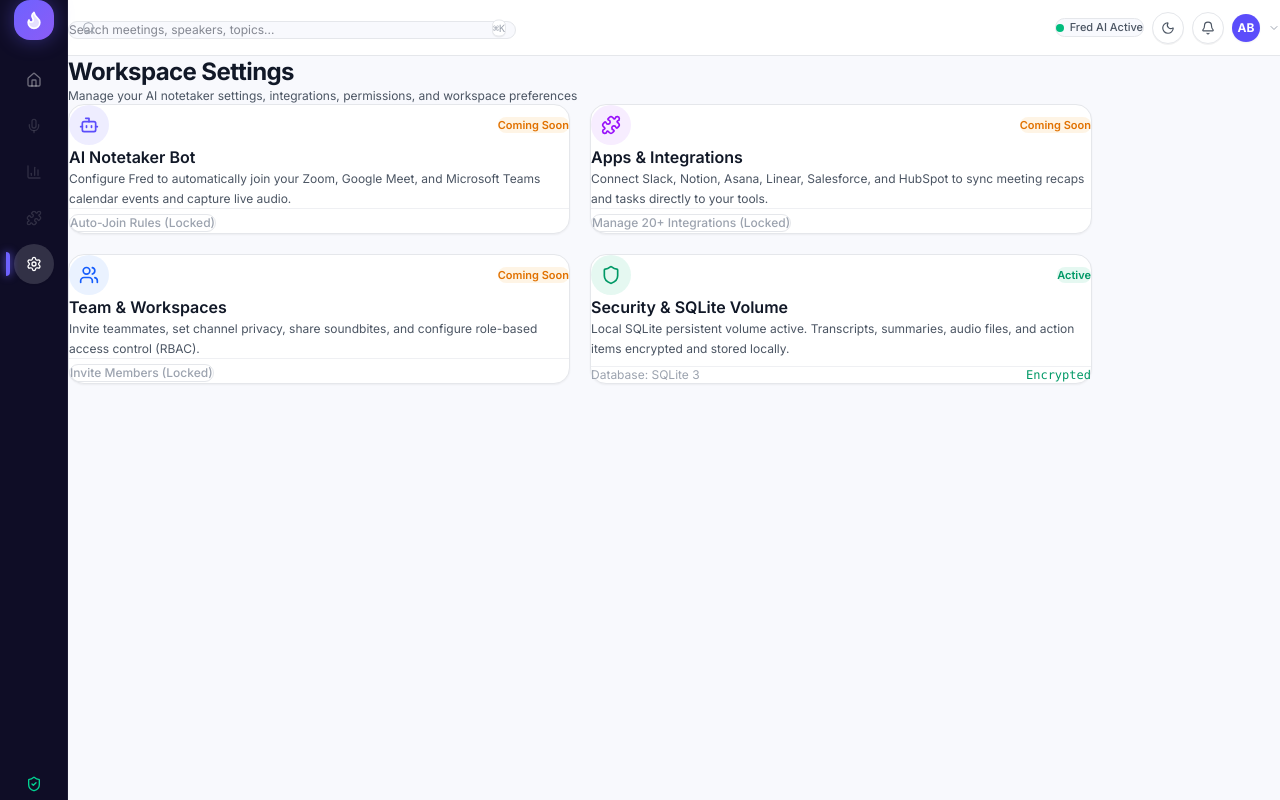
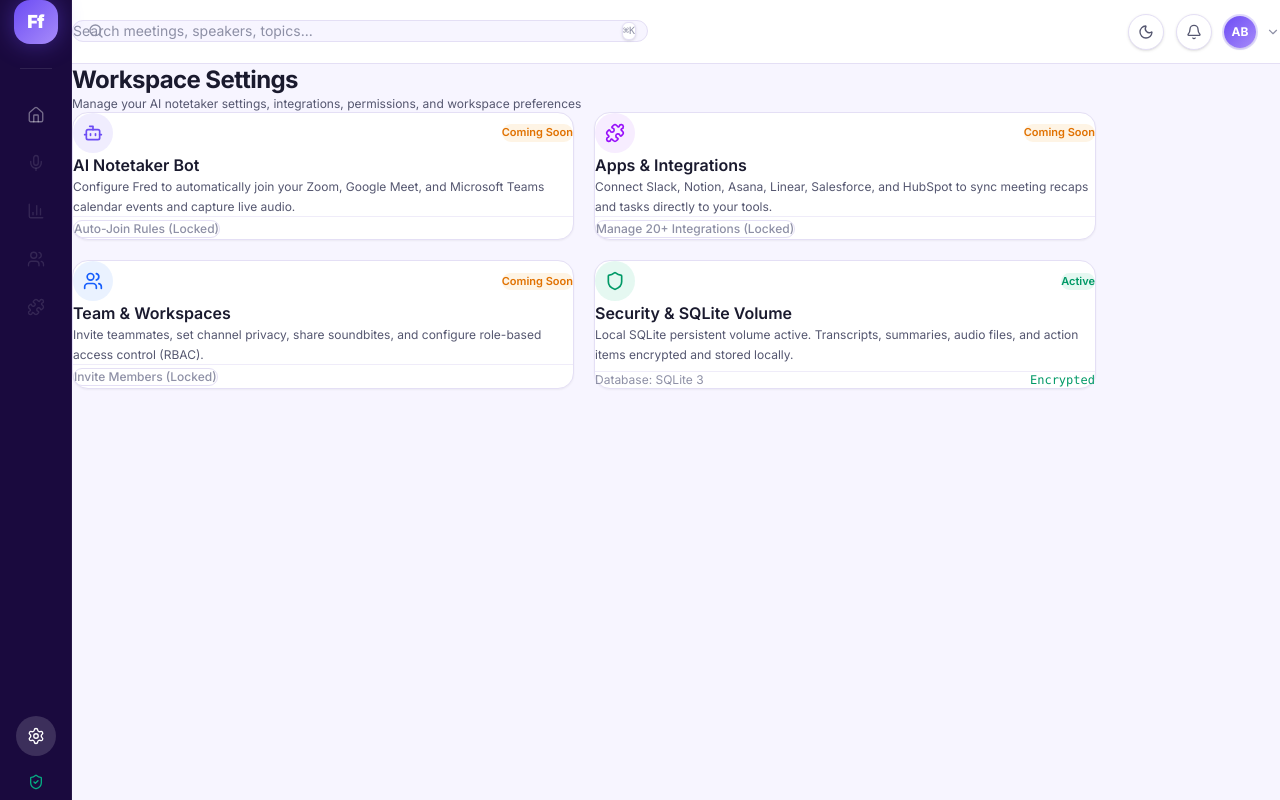
Before and after one commit to Anurag-Basuri/Fireflies.ai-clone, a Next.js app in the folder frontend/: page /settings in a window 1280 px wide. Built offline with nearby package versions, Linux system fonts and the light colour scheme.

Commit message:
feat(ui): update color system and layout shell

```diff
--- a/frontend/src/app/globals.css
+++ b/frontend/src/app/globals.css
@@ -1,53 +1,67 @@
 @import 'tailwindcss';
 
 :root {
-	--brand-primary: #5b4dfb;
-	--brand-primary-light: #7c65ff;
-	--brand-primary-dark: #4738e0;
-	--brand-accent: #8b5cf6;
-	--brand-gradient: linear-gradient(135deg, #5b4dfb 0%, #8b5cf6 100%);
+	/* Fireflies brand purple palette */
+	--brand-primary: #6c4cf4;
+	--brand-primary-light: #8b6ff7;
+	--brand-primary-dark: #5a3fe0;
+	--brand-accent: #a78bfa;
+	--brand-gradient: linear-gradient(135deg, #6c4cf4 0%, #a78bfa 100%);
+	--brand-gradient-vivid: linear-gradient(135deg, #6c4cf4 0%, #8b5cf6 50%, #c084fc 100%);
 
+	/* Light mode — lavender tinted, NOT plain white */
 	--bg-primary: #ffffff;
-	--bg-secondary: #f8f9fd;
-	--bg-tertiary: #f0f2f9;
+	--bg-secondary: #f7f5ff;
+	--bg-tertiary: #eee9ff;
 	--bg-card: #ffffff;
-	--bg-sidebar: #0f0d26;
+	--bg-sidebar: #1a0a3e;
+	--bg-hover: #f0ecff;
 
-	--text-primary: #111827;
-	--text-secondary: #4b5563;
-	--text-muted: #9ca3af;
+	/* Text — warm grays */
+	--text-primary: #1a1a2e;
+	--text-secondary: #555770;
+	--text-muted: #8e90a6;
 
-	--border-color: #e5e7eb;
-	--border-hover: #d1d5db;
+	/* Borders — soft lavender tint */
+	--border-color: #e4dff5;
+	--border-hover: #d1c9ea;
 
+	/* Semantic colors */
 	--success: #10b981;
 	--warning: #f59e0b;
 	--error: #ef4444;
 
+	/* Radii */
 	--radius: 0.75rem;
 	--radius-lg: 1rem;
-	--radius-xl: 1.25rem;
+	--radius-xl: 1.5rem;
+	--radius-full: 9999px;
 }
 
 .dark {
-	--brand-primary: #6e62ff;
-	--brand-primary-light: #8a7eff;
-	--brand-primary-dark: #584bf5;
-	--brand-accent: #a78bfa;
-	--brand-gradient: linear-gradient(135deg, #6e62ff 0%, #a78bfa 100%);
+	--brand-primary: #7c5cf9;
+	--brand-primary-light: #9b7ffc;
+	--brand-primary-dark: #6647e8;
+	--brand-accent: #b49bff;
+	--brand-gradient: linear-gradient(135deg, #7c5cf9 0%, #b49bff 100%);
+	--brand-gradient-vivid: linear-gradient(135deg, #7c5cf9 0%, #9b7ffc 50%, #c9b3ff 100%);
 
-	--bg-primary: #0e0d1f;
-	--bg-secondary: #14122b;
-	--bg-tertiary: #1f1b40;
-	--bg-card: #161430;
-	--bg-sidebar: #0a0817;
+	/* Dark mode — deep navy/purple */
+	--bg-primary: #0d0b1a;
+	--bg-secondary: #13102a;
+	--bg-tertiary: #1e1940;
+	--bg-card: #171333;
+	--bg-sidebar: #08061a;
+	--bg-hover: #231e4a;
 
-	--text-primary: #f9fafb;
-	--text-secondary: #9ca3af;
-	--text-muted: #6b7280;
+	/* Text — cool whites */
+	--text-primary: #f0eeff;
+	--text-secondary: #a09cc0;
+	--text-muted: #6e6a8e;
 
+	/* Borders — translucent */
 	--border-color: rgba(255, 255, 255, 0.08);
-	--border-hover: rgba(255, 255, 255, 0.16);
+	--border-hover: rgba(255, 255, 255, 0.15);
 }
 
 * {
@@ -68,12 +82,14 @@ body {
 	color: var(--text-primary);
 	-webkit-font-smoothing: antialiased;
 	-moz-osx-font-smoothing: grayscale;
+	font-size: 14px;
+	line-height: 1.6;
 }
 
-/* Scrollbar styling */
+/* Scrollbar — thin purple accent */
 ::-webkit-scrollbar {
-	width: 5px;
-	height: 5px;
+	width: 6px;
+	height: 6px;
 }
 
 ::-webkit-scrollbar-track {
@@ -81,13 +97,13 @@ body {
 }
 
 ::-webkit-scrollbar-thumb {
-	background: var(--text-muted);
-	border-radius: 4px;
-	opacity: 0.5;
+	background: var(--brand-primary);
+	border-radius: 6px;
+	opacity: 0.4;
 }
 
 ::-webkit-scrollbar-thumb:hover {
-	background: var(--text-secondary);
+	background: var(--brand-primary-light);
 }
 
 /* Active transcript line accent bar */
@@ -132,6 +148,22 @@ body {
 	border-radius: var(--radius);
 }
 
+/* Brand gradient animation */
+@keyframes gradientShift {
+	0%,
+	100% {
+		background-position: 0% 50%;
+	}
+	50% {
+		background-position: 100% 50%;
+	}
+}
+
+.gradient-animate {
+	background-size: 200% 200%;
+	animation: gradientShift 3s ease infinite;
+}
+
 /* Media player seek bar styling */
 input[type='range'] {
 	-webkit-appearance: none;
@@ -141,29 +173,110 @@ input[type='range'] {
 }
 
 input[type='range']::-webkit-slider-runnable-track {
-	height: 4px;
-	border-radius: 2px;
+	height: 5px;
+	border-radius: 3px;
 	background: var(--border-color);
 }
 
 input[type='range']::-webkit-slider-thumb {
 	-webkit-appearance: none;
-	height: 14px;
-	width: 14px;
+	height: 16px;
+	width: 16px;
 	border-radius: 50%;
 	background: var(--brand-primary);
-	margin-top: -5px;
-	box-shadow: 0 0 8px rgba(91, 77, 251, 0.5);
+	margin-top: -5.5px;
+	box-shadow: 0 0 10px rgba(108, 76, 244, 0.5);
 	transition: transform 0.15s ease;
 }
 
 input[type='range']:hover::-webkit-slider-thumb {
-	transform: scale(1.2);
+	transform: scale(1.25);
 }
 
 /* Glass panel styling */
 .glass-panel {
 	background: color-mix(in srgb, var(--bg-card) 90%, transparent);
-	backdrop-filter: blur(12px);
+	backdrop-filter: blur(16px);
 	border: 1px solid var(--border-color);
 }
+
+/* Pill button base styles */
+.btn-primary {
+	display: inline-flex;
+	align-items: center;
+	justify-content: center;
+	gap: 0.5rem;
+	padding: 0.5rem 1.25rem;
+	border-radius: var(--radius-full);
+	background: var(--brand-gradient);
+	color: #ffffff;
+	font-weight: 600;
+	font-size: 0.8125rem;
+	border: none;
+	cursor: pointer;
+	transition: all 0.2s ease;
+	box-shadow: 0 2px 8px rgba(108, 76, 244, 0.3);
+}
+
+.btn-primary:hover {
+	transform: translateY(-1px);
+	box-shadow: 0 4px 16px rgba(108, 76, 244, 0.4);
+}
+
+.btn-primary:active {
+	transform: translateY(0);
+}
+
+.btn-secondary {
+	display: inline-flex;
+	align-items: center;
+	justify-content: center;
+	gap: 0.5rem;
+	padding: 0.5rem 1.25rem;
+	border-radius: var(--radius-full);
+	background: var(--bg-tertiary);
+	color: var(--text-primary);
+	font-weight: 500;
+	font-size: 0.8125rem;
+	border: 1px solid var(--border-color);
+	cursor: pointer;
+	transition: all 0.2s ease;
+}
+
+.btn-secondary:hover {
+	border-color: var(--brand-primary);
+	color: var(--brand-primary);
+	background: color-mix(in srgb, var(--brand-primary) 8%, var(--bg-tertiary));
+}
+
+/* Subtle fade-in animation */
+@keyframes fadeInUp {
+	from {
+		opacity: 0;
+		transform: translateY(8px);
+	}
+	to {
+		opacity: 1;
+		transform: translateY(0);
+	}
+}
+
+.animate-fade-in-up {
+	animation: fadeInUp 0.3s ease-out;
+}
+
+/* Tab underline animation */
+.tab-active-underline {
+	position: relative;
+}
+
+.tab-active-underline::after {
+	content: '';
+	position: absolute;
+	bottom: -1px;
+	left: 0;
+	right: 0;
+	height: 2px;
+	background: var(--brand-primary);
+	border-radius: 2px 2px 0 0;
+}
--- a/frontend/src/components/layout/Navbar.tsx
+++ b/frontend/src/components/layout/Navbar.tsx
@@ -1,4 +1,4 @@
-// Top navigation bar with global search, keyboard shortcuts, dark mode toggle, and profile menu
+// Top navigation bar with global search, dark mode toggle, and profile menu
 'use client';
 
 import { useState, useEffect } from 'react';
@@ -11,8 +11,6 @@ import {
 	ChevronDown,
 	User,
 	LogOut,
-	Sparkles,
-	SlidersHorizontal,
 } from 'lucide-react';
 import { useTheme } from 'next-themes';
 import { getInitials } from '@/lib/utils';
@@ -40,30 +38,30 @@ export function Navbar() {
 
 	return (
 		<header
-			className="flex h-14 items-center justify-between border-b px-5 gap-4 shrink-0 transition-colors"
+			className="flex h-16 items-center justify-between border-b px-6 gap-6 shrink-0 transition-colors"
 			style={{
 				backgroundColor: 'var(--bg-primary)',
 				borderColor: 'var(--border-color)',
 			}}
 		>
-			{/* Global Search with shortcut pill */}
-			<form onSubmit={handleSearch} className="flex-1 max-w-md">
+			{/* Global Search — wide and centered */}
+			<form onSubmit={handleSearch} className="flex-1 max-w-xl">
 				<div className="relative group">
-					<Search className="absolute left-3.5 top-1/2 h-3.5 w-3.5 -translate-y-1/2 text-[var(--text-muted)] group-focus-within:text-[var(--brand-primary)] transition-colors" />
+					<Search className="absolute left-4 top-1/2 h-4 w-4 -translate-y-1/2 text-[var(--text-muted)] group-focus-within:text-[var(--brand-primary)] transition-colors" />
 					<input
 						type="text"
 						placeholder="Search meetings, speakers, topics..."
 						value={searchValue}
 						onChange={(e) => setSearchValue(e.target.value)}
-						className="w-full rounded-xl border py-1.5 pl-9 pr-14 text-xs outline-none transition-all focus:border-[var(--brand-primary)] focus:ring-2 focus:ring-[var(--brand-primary)]/15"
+						className="w-full rounded-full border py-2.5 pl-11 pr-16 text-sm outline-none transition-all focus:border-[var(--brand-primary)] focus:ring-2 focus:ring-[var(--brand-primary)]/15 placeholder:text-[var(--text-muted)]"
 						style={{
 							backgroundColor: 'var(--bg-secondary)',
 							borderColor: 'var(--border-color)',
 							color: 'var(--text-primary)',
 						}}
 					/>
-					<div className="absolute right-2.5 top-1/2 -translate-y-1/2 flex items-center gap-0.5 pointer-events-none">
-						<kbd className="rounded-md border border-[var(--border-color)] bg-[var(--bg-card)] px-1.5 py-0.5 text-[10px] font-medium text-[var(--text-muted)] shadow-2xs">
+					<div className="absolute right-3 top-1/2 -translate-y-1/2 flex items-center gap-0.5 pointer-events-none">
+						<kbd className="rounded-md border border-[var(--border-color)] bg-[var(--bg-card)] px-1.5 py-0.5 text-[10px] font-medium text-[var(--text-muted)] shadow-sm">
 							⌘K
 						</kbd>
 					</div>
@@ -71,28 +69,22 @@ export function Navbar() {
 			</form>
 
 			{/* Right actions */}
-			<div className="flex items-center gap-2">
-				{/* AI Status Badge */}
-				<div className="hidden md:flex items-center gap-1.5 rounded-full border border-[var(--border-color)] bg-[var(--bg-secondary)] px-3 py-1 text-[11px] font-medium text-[var(--text-secondary)]">
-					<span className="flex h-2 w-2 rounded-full bg-emerald-500 animate-pulse" />
-					<span>Fred AI Active</span>
-				</div>
-
+			<div className="flex items-center gap-3">
 				{/* Dark Mode Toggle */}
 				<button
 					onClick={() => setTheme(theme === 'dark' ? 'light' : 'dark')}
-					className="flex h-8 w-8 items-center justify-center rounded-xl border border-[var(--border-color)] bg-[var(--bg-card)] text-[var(--text-secondary)] hover:text-[var(--brand-primary)] hover:border-[var(--brand-primary)]/40 transition-colors shadow-2xs"
+					className="flex h-9 w-9 items-center justify-center rounded-full border border-[var(--border-color)] bg-[var(--bg-card)] text-[var(--text-secondary)] hover:text-[var(--brand-primary)] hover:border-[var(--brand-primary)]/40 transition-all shadow-sm"
 					title="Toggle theme"
 					aria-label="Toggle theme"
 				>
 					{mounted ? (
 						theme === 'dark' ? (
-							<Sun className="h-3.5 w-3.5 text-amber-400" />
+							<Sun className="h-4 w-4 text-amber-400" />
 						) : (
-							<Moon className="h-3.5 w-3.5 text-[var(--text-secondary)]" />
+							<Moon className="h-4 w-4" />
 						)
 					) : (
-						<div className="h-3.5 w-3.5" />
+						<div className="h-4 w-4" />
 					)}
 				</button>
 
@@ -100,10 +92,10 @@ export function Navbar() {
 				<div className="relative">
 					<button
 						onClick={() => setShowNotifications(!showNotifications)}
-						className="flex h-8 w-8 items-center justify-center rounded-xl border border-[var(--border-color)] bg-[var(--bg-card)] text-[var(--text-secondary)] hover:text-[var(--brand-primary)] hover:border-[var(--brand-primary)]/40 transition-colors shadow-2xs"
+						className="flex h-9 w-9 items-center justify-center rounded-full border border-[var(--border-color)] bg-[var(--bg-card)] text-[var(--text-secondary)] hover:text-[var(--brand-primary)] hover:border-[var(--brand-primary)]/40 transition-all shadow-sm"
 						title="Notifications"
 					>
-						<Bell className="h-3.5 w-3.5" />
+						<Bell className="h-4 w-4" />
 					</button>
 
 					{showNotifications && (
@@ -113,21 +105,21 @@ export function Navbar() {
 								onClick={() => setShowNotifications(false)}
 							/>
 							<div
-								className="absolute right-0 top-full z-50 mt-2 w-72 rounded-2xl border p-4 shadow-xl backdrop-blur-md"
+								className="absolute right-0 top-full z-50 mt-2 w-72 rounded-2xl border p-4 shadow-xl backdrop-blur-md animate-fade-in-up"
 								style={{
 									backgroundColor: 'var(--bg-card)',
 									borderColor: 'var(--border-color)',
 								}}
 							>
-								<div className="flex items-center justify-between pb-2 border-b border-[var(--border-color)]/60">
-									<p className="text-xs font-semibold text-[var(--text-primary)]">
+								<div className="flex items-center justify-between pb-2 border-b border-[var(--border-color)]">
+									<p className="text-sm font-semibold text-[var(--text-primary)]">
 										Notifications
 									</p>
-									<span className="rounded-full bg-[var(--brand-primary)]/10 px-2 py-0.5 text-[10px] font-medium text-[var(--brand-primary)]">
+									<span className="rounded-full bg-[var(--brand-primary)]/10 px-2.5 py-0.5 text-[11px] font-semibold text-[var(--brand-primary)]">
 										0 new
 									</span>
 								</div>
-								<p className="mt-3 text-xs text-[var(--text-muted)] text-center py-2">
+								<p className="mt-4 text-sm text-[var(--text-muted)] text-center py-3">
 									All meeting summaries are up to date.
 								</p>
 							</div>
@@ -139,15 +131,15 @@ export function Navbar() {
 				<div className="relative ml-1">
 					<button
 						onClick={() => setShowProfile(!showProfile)}
-						className="flex items-center gap-2 rounded-xl p-1 hover:bg-[var(--bg-tertiary)] transition-colors"
+						className="flex items-center gap-2.5 rounded-full p-1.5 hover:bg-[var(--bg-hover)] transition-colors"
 					>
 						<div
-							className="flex h-7 w-7 items-center justify-center rounded-full text-xs font-bold text-white shadow-xs"
-							style={{ backgroundColor: 'var(--brand-primary)' }}
+							className="flex h-8 w-8 items-center justify-center rounded-full text-xs font-bold text-white shadow-sm ring-2 ring-[var(--brand-primary)]/20"
+							style={{ background: 'var(--brand-gradient)' }}
 						>
 							{getInitials('Anurag Basuri')}
 						</div>
-						<ChevronDown className="h-3 w-3 text-[var(--text-muted)]" />
+						<ChevronDown className="h-3.5 w-3.5 text-[var(--text-muted)]" />
 					</button>
 
 					{showProfile && (
@@ -157,17 +149,17 @@ export function Navbar() {
 								onClick={() => setShowProfile(false)}
 							/>
 							<div
-								className="absolute right-0 top-full z-50 mt-2 w-52 rounded-2xl border p-1.5 shadow-xl"
+								className="absolute right-0 top-full z-50 mt-2 w-56 rounded-2xl border p-1.5 shadow-xl animate-fade-in-up"
 								style={{
 									backgroundColor: 'var(--bg-card)',
 									borderColor: 'var(--border-color)',
 								}}
 							>
-								<div className="px-3 py-2 border-b border-[var(--border-color)]/60">
-									<p className="text-xs font-semibold text-[var(--text-primary)]">
+								<div className="px-3 py-2.5 border-b border-[var(--border-color)]">
+									<p className="text-sm font-semibold text-[var(--text-primary)]">
 										Anurag Basuri
 									</p>
-									<p className="text-[11px] text-[var(--text-muted)] truncate">
+									<p className="text-xs text-[var(--text-muted)] truncate mt-0.5">
 										anurag@fireflies.dev
 									</p>
 								</div>
@@ -176,16 +168,16 @@ export function Navbar() {
 										setShowProfile(false);
 										router.push('/settings');
 									}}
-									className="flex w-full items-center gap-2.5 rounded-xl px-3 py-2 text-xs text-[var(--text-secondary)] hover:bg-[var(--bg-secondary)] hover:text-[var(--text-primary)] transition-colors mt-1"
+									className="flex w-full items-center gap-2.5 rounded-xl px-3 py-2.5 text-sm text-[var(--text-secondary)] hover:bg-[var(--bg-hover)] hover:text-[var(--text-primary)] transition-colors mt-1"
 								>
-									<User className="h-3.5 w-3.5 text-[var(--brand-primary)]" />
+									<User className="h-4 w-4 text-[var(--brand-primary)]" />
 									Workspace Settings
 								</button>
 								<button
 									onClick={() => setShowProfile(false)}
-									className="flex w-full items-center gap-2.5 rounded-xl px-3 py-2 text-xs text-red-600 hover:bg-red-500/10 transition-colors"
+									className="flex w-full items-center gap-2.5 rounded-xl px-3 py-2.5 text-sm text-red-600 hover:bg-red-500/10 transition-colors"
 								>
-									<LogOut className="h-3.5 w-3.5" />
+									<LogOut className="h-4 w-4" />
 									Sign Out
 								</button>
 							</div>
--- a/frontend/src/components/layout/Sidebar.tsx
+++ b/frontend/src/components/layout/Sidebar.tsx
@@ -1,4 +1,4 @@
-// Left icon navigation sidebar with Fireflies glowing branding, active indicator pills, and tooltips
+// Left icon navigation sidebar with Fireflies branding, active indicator pills, and tooltips
 'use client';
 
 import Link from 'next/link';
@@ -9,8 +9,8 @@ import {
 	BarChart3,
 	Puzzle,
 	Settings,
-	Flame,
 	ShieldCheck,
+	Users,
 } from 'lucide-react';
 import { cn } from '@/lib/utils';
 
@@ -23,8 +23,8 @@ const navItems = [
 		label: 'Conversation Analytics',
 		disabled: true,
 	},
+	{ href: '#', icon: Users, label: 'Team Collaboration', disabled: true },
 	{ href: '#', icon: Puzzle, label: 'Integrations & Apps', disabled: true },
-	{ href: '/settings', icon: Settings, label: 'Settings' },
 ];
 
 export function Sidebar() {
@@ -32,29 +32,34 @@ export function Sidebar() {
 
 	return (
 		<aside
-			className="flex w-[68px] flex-col items-center justify-between border-r py-4 px-2 select-none shrink-0 z-30 transition-colors"
+			className="flex w-[72px] flex-col items-center justify-between py-5 px-2 select-none shrink-0 z-30 transition-colors"
 			style={{
 				backgroundColor: 'var(--bg-sidebar)',
-				borderColor: 'rgba(255,255,255,0.06)',
+				borderRight: '1px solid rgba(255,255,255,0.06)',
 			}}
 		>
 			{/* Top: Logo & Main Navigation */}
-			<div className="flex flex-col items-center w-full gap-5">
-				{/* Fireflies Glowing Brand Icon */}
+			<div className="flex flex-col items-center w-full gap-6">
+				{/* Fireflies Brand Logo */}
 				<Link
 					href="/meetings"
-					className="group relative flex h-10 w-10 items-center justify-center rounded-2xl shadow-lg transition-transform hover:scale-105 active:scale-95"
+					className="group relative flex h-11 w-11 items-center justify-center rounded-2xl shadow-lg transition-all hover:scale-105 active:scale-95"
 					style={{
-						background: 'linear-gradient(135deg, #6e62ff 0%, #8b5cf6 100%)',
-						boxShadow: '0 0 20px rgba(110, 98, 255, 0.4)',
+						background: 'linear-gradient(135deg, #6c4cf4 0%, #a78bfa 100%)',
+						boxShadow: '0 0 24px rgba(108, 76, 244, 0.45)',
 					}}
 					title="Fireflies.ai"
 				>
-					<Flame className="h-5 w-5 text-white fill-white/80 group-hover:scale-110 transition-transform" />
+					<span className="text-white font-black text-lg tracking-tighter select-none">
+						Ff
+					</span>
 				</Link>
 
+				{/* Divider */}
+				<div className="w-8 h-px bg-white/10" />
+
 				{/* Nav item list */}
-				<nav className="flex flex-col items-center gap-1.5 w-full">
+				<nav className="flex flex-col items-center gap-1 w-full">
 					{navItems.map((item) => {
 						const isActive =
 							pathname === item.href ||
@@ -66,34 +71,40 @@ export function Sidebar() {
 								key={item.label}
 								href={item.disabled ? '#' : item.href}
 								className={cn(
-									'group relative flex h-10 w-10 items-center justify-center rounded-xl transition-all duration-200',
+									'group relative flex h-11 w-11 items-center justify-center rounded-xl transition-all duration-200',
 									isActive
-										? 'bg-white/15 text-white shadow-xs font-semibold'
-										: 'text-white/40 hover:bg-white/10 hover:text-white/90',
+										? 'bg-white/15 text-white shadow-sm'
+										: 'text-white/40 hover:bg-white/8 hover:text-white/80',
 									item.disabled &&
-										'cursor-not-allowed opacity-35 hover:bg-transparent',
+										'cursor-not-allowed opacity-30 hover:bg-transparent hover:text-white/40',
 								)}
 								title={item.label}
 							>
-								{/* Left glowing active bar */}
+								{/* Left glowing active indicator */}
 								{isActive && (
-									<span className="absolute -left-2 top-2 bottom-2 w-1 rounded-r-full bg-[#6e62ff] shadow-[0_0_8px_#6e62ff]" />
+									<span
+										className="absolute -left-2 top-2 bottom-2 w-[3px] rounded-r-full"
+										style={{
+											background: '#6c4cf4',
+											boxShadow: '0 0 10px #6c4cf4',
+										}}
+									/>
 								)}
 
-								<Icon className="h-4 w-4" />
+								<Icon className="h-[18px] w-[18px]" strokeWidth={isActive ? 2.2 : 1.8} />
 
 								{/* Hover Tooltip */}
 								<span
-									className="pointer-events-none absolute left-full ml-3 z-50 whitespace-nowrap rounded-lg px-2.5 py-1 text-[11px] font-medium text-white opacity-0 shadow-xl transition-opacity group-hover:opacity-100 backdrop-blur-md"
+									className="pointer-events-none absolute left-full ml-3 z-50 whitespace-nowrap rounded-lg px-3 py-1.5 text-xs font-medium text-white opacity-0 shadow-xl transition-all duration-200 group-hover:opacity-100 group-hover:translate-x-0 -translate-x-1 backdrop-blur-md"
 									style={{
-										backgroundColor: '#1f1b40',
+										backgroundColor: 'rgba(26, 10, 62, 0.95)',
 										border: '1px solid rgba(255,255,255,0.1)',
 									}}
 								>
 									{item.label}
 									{item.disabled && (
-										<span className="ml-1 text-[10px] text-amber-300 font-normal">
-											(Coming Soon)
+										<span className="ml-1.5 text-[10px] text-amber-300 font-normal">
+											Coming Soon
 										</span>
 									)}
 								</span>
@@ -103,24 +114,45 @@ export function Sidebar() {
 				</nav>
 			</div>
 
-			{/* Bottom: Storage & Security Status */}
+			{/* Bottom: Settings & Security */}
 			<div className="flex flex-col items-center gap-2">
 				<Link
 					href="/settings"
-					className="group relative flex h-8 w-8 items-center justify-center rounded-xl text-white/40 hover:bg-white/10 hover:text-emerald-400 transition-colors"
-					title="Encrypted Local SQLite Database"
+					className={cn(
+						'group relative flex h-10 w-10 items-center justify-center rounded-xl transition-all duration-200',
+						pathname === '/settings'
+							? 'bg-white/15 text-white'
+							: 'text-white/40 hover:bg-white/8 hover:text-white/80',
+					)}
+					title="Settings"
 				>
-					<ShieldCheck className="h-4 w-4 text-emerald-400" />
+					<Settings className="h-[18px] w-[18px]" strokeWidth={1.8} />
 					<span
-						className="pointer-events-none absolute left-full ml-3 z-50 whitespace-nowrap rounded-lg px-2.5 py-1 text-[11px] font-medium text-white opacity-0 shadow-xl transition-opacity group-hover:opacity-100"
+						className="pointer-events-none absolute left-full ml-3 z-50 whitespace-nowrap rounded-lg px-3 py-1.5 text-xs font-medium text-white opacity-0 shadow-xl transition-all duration-200 group-hover:opacity-100 backdrop-blur-md"
 						style={{
-							backgroundColor: '#1f1b40',
+							backgroundColor: 'rgba(26, 10, 62, 0.95)',
 							border: '1px solid rgba(255,255,255,0.1)',
 						}}
 					>
-						SQLite Volume: Active & Encrypted
+						Settings
 					</span>
 				</Link>
+
+				<div
+					className="group relative flex h-9 w-9 items-center justify-center rounded-xl text-emerald-400/80 hover:text-emerald-400 transition-colors cursor-default"
+					title="Encrypted Local SQLite Database"
+				>
+					<ShieldCheck className="h-4 w-4" />
+					<span
+						className="pointer-events-none absolute left-full ml-3 z-50 whitespace-nowrap rounded-lg px-3 py-1.5 text-xs font-medium text-white opacity-0 shadow-xl transition-all duration-200 group-hover:opacity-100 backdrop-blur-md"
+						style={{
+							backgroundColor: 'rgba(26, 10, 62, 0.95)',
+							border: '1px solid rgba(255,255,255,0.1)',
+						}}
+					>
+						SQLite: Active & Encrypted
+					</span>
+				</div>
 			</div>
 		</aside>
 	);
```
